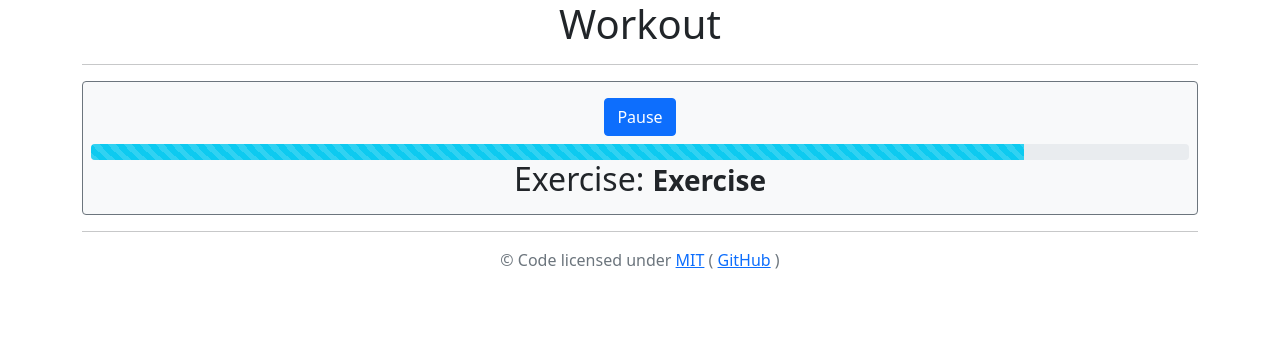
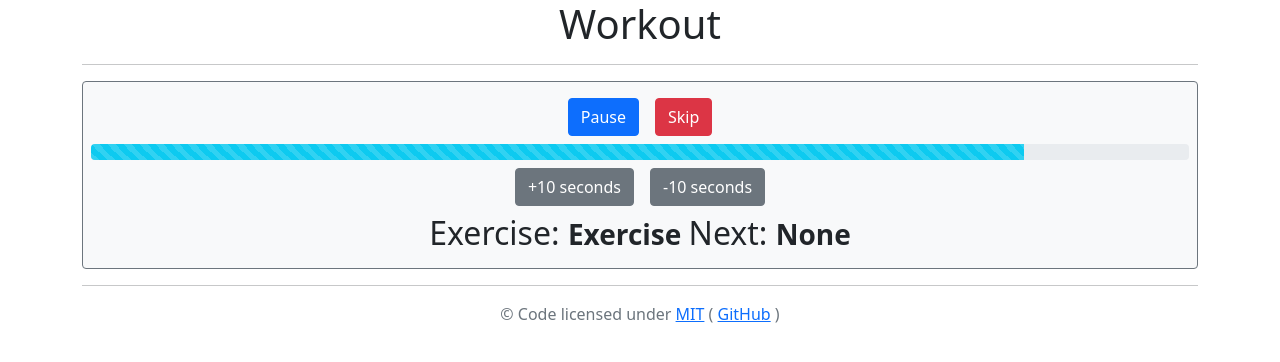
Before and after one commit to Antosser/workout, an Angular app: page /workout in a window 1280 px wide. Shown: the top 362 px of the page. Built offline with nearby package versions, Linux system fonts and the light colour scheme.

Commit message:
Added "Skip", "+10s" & "-10s" button to /workout page

```diff
--- a/src/app/components/exercises/exercises.component.ts
+++ b/src/app/components/exercises/exercises.component.ts
@@ -1,5 +1,5 @@
 import { Component, OnInit } from '@angular/core';
-import { DataService } from '../../services/exercises.service';
+import { ExerciseService } from '../../services/exercises.service';
 
 @Component({
   selector: 'app-workout',
@@ -8,7 +8,7 @@ import { DataService } from '../../services/exercises.service';
 })
 export class ExercisesComponent implements OnInit {
 
-  constructor(public data: DataService) {
+  constructor(public data: ExerciseService) {
   }
 
   ngOnInit(): void {
--- a/src/app/components/workout/workout.component.html
+++ b/src/app/components/workout/workout.component.html
@@ -2,14 +2,30 @@
 	<button class="btn btn-primary m-2" (click)="paused = !paused">
 		{{paused ? 'Resume' : 'Pause'}}
 	</button>
+  <button class="btn btn-danger m-2" (click)="skip()">
+		Skip
+	</button>
 	<div class="progress">
 		<div class="progress-bar progress-bar-striped progress-bar-animated bg-info" role="progressbar" [style.width]="time / maxTime * 100 + '%'"></div>
 	</div>
+  <button class="btn btn-secondary m-2" (click)="addToTime(10)">
+		+10 seconds
+	</button>
+  <button class="btn btn-secondary m-2" (click)="addToTime(-10)">
+		-10 seconds
+	</button>
 	<h2>
 		Exercise:
 		<small class="font">
 			<strong>
-				{{data.exercises[currentExerciseIndex].name}}
+				{{ExerciseService.getExerciseName(currentExerciseIndex)}}
+			</strong>
+		</small>
+
+    Next:
+		<small class="font">
+			<strong>
+				{{ExerciseService.getExerciseName(currentExerciseIndex + 1)}}
 			</strong>
 		</small>
 	</h2>
--- a/src/app/components/workout/workout.component.ts
+++ b/src/app/components/workout/workout.component.ts
@@ -1,5 +1,5 @@
 import { Component, OnInit } from '@angular/core';
-import { DataService } from '../../services/exercises.service';
+import { ExerciseService } from '../../services/exercises.service';
 import { Router } from '@angular/router';
 
 interface Exercise {
@@ -20,7 +20,7 @@ export class WorkoutComponent implements OnInit {
   paused = false;
   currentExerciseIndex: number = 0;
 
-  constructor(public data: DataService, private router: Router) {
+  constructor(public ExerciseService: ExerciseService, private router: Router) {
 
   }
 
@@ -30,8 +30,8 @@ export class WorkoutComponent implements OnInit {
 
   checkValidExercises() {
     // Return false if any exercises durarion is 0
-    return this.data.exercises.every(exercise => exercise.duration > 0)
-    && this.data.exercises.length > 0;
+    return this.ExerciseService.exercises.every(exercise => exercise.duration > 0)
+    && this.ExerciseService.exercises.length > 0;
   }
 
   initTimer() {
@@ -39,7 +39,7 @@ export class WorkoutComponent implements OnInit {
     if (!this.checkValidExercises()) return;
 
     this.currentExerciseIndex = 0;
-    this.time = this.maxTime = this.data.exercises[0].duration;
+    this.time = this.maxTime = this.ExerciseService.exercises[0].duration;
 
     this.workoutRunning = true;
     setTimeout(() => {
@@ -51,12 +51,12 @@ export class WorkoutComponent implements OnInit {
     if (!this.paused) {
       this.time -= STEP;
       if (this.time <= 0) {
-        if (this.currentExerciseIndex + 1 >= this.data.exercises.length) {
+        if (this.currentExerciseIndex + 1 >= this.ExerciseService.exercises.length) {
           this.endWorkout();
           return;
         }
         this.currentExerciseIndex++;
-        this.time = this.maxTime = this.data.exercises[this.currentExerciseIndex].duration;
+        this.time = this.maxTime = this.ExerciseService.exercises[this.currentExerciseIndex].duration;
       }
     }
     setTimeout(() => {
@@ -64,9 +64,23 @@ export class WorkoutComponent implements OnInit {
     }, STEP * 1000);
   }
 
+  skip() {
+    this.time = STEP;
+  }
+
+  addToTime(seconds: number) {
+    this.time += seconds;
+    if (this.time > this.maxTime) {
+      this.time = this.maxTime;
+    }
+    if (this.time < STEP) {
+      this.time = STEP;
+    }
+  }
+
   endWorkout() {
     this.workoutRunning = false;
-    this.data.addStreak();
+    this.ExerciseService.addStreak();
     setTimeout(() => {
       this.router.navigate(['/']);
     }, 500);
--- a/src/app/services/exercises.service.ts
+++ b/src/app/services/exercises.service.ts
@@ -8,7 +8,7 @@ interface Exercise {
 @Injectable({
   providedIn: 'root'
 })
-export class DataService {
+export class ExerciseService {
 
   lastExerciseDate: Date;
   streak = 0;
@@ -95,4 +95,11 @@ export class DataService {
       this.reset();
     }
   }
+
+  getExerciseName(index: number) {
+    if (index < this.exercises.length) {
+      return this.exercises[index].name;
+    }
+    return 'None';
+  }
 }
```
